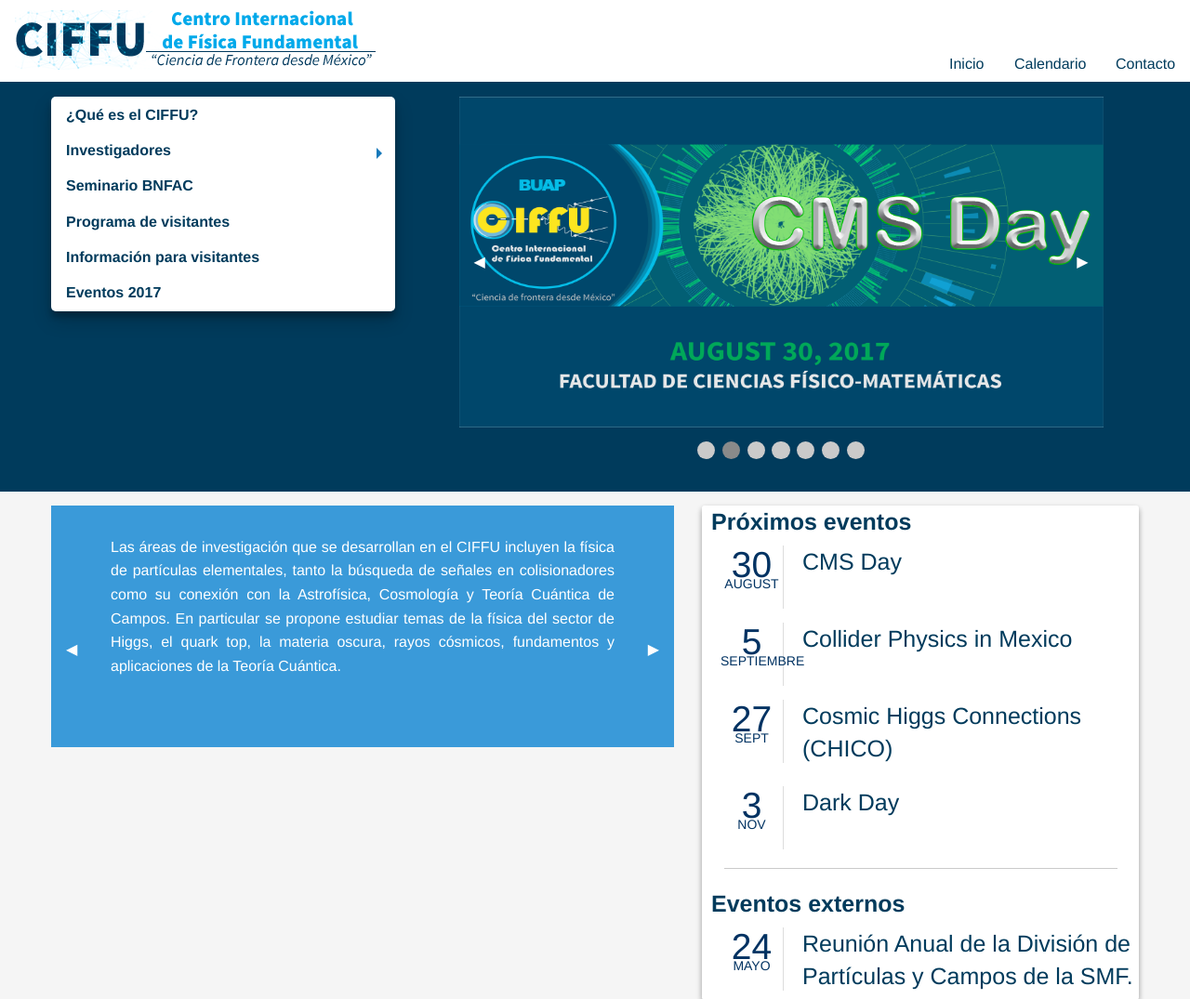
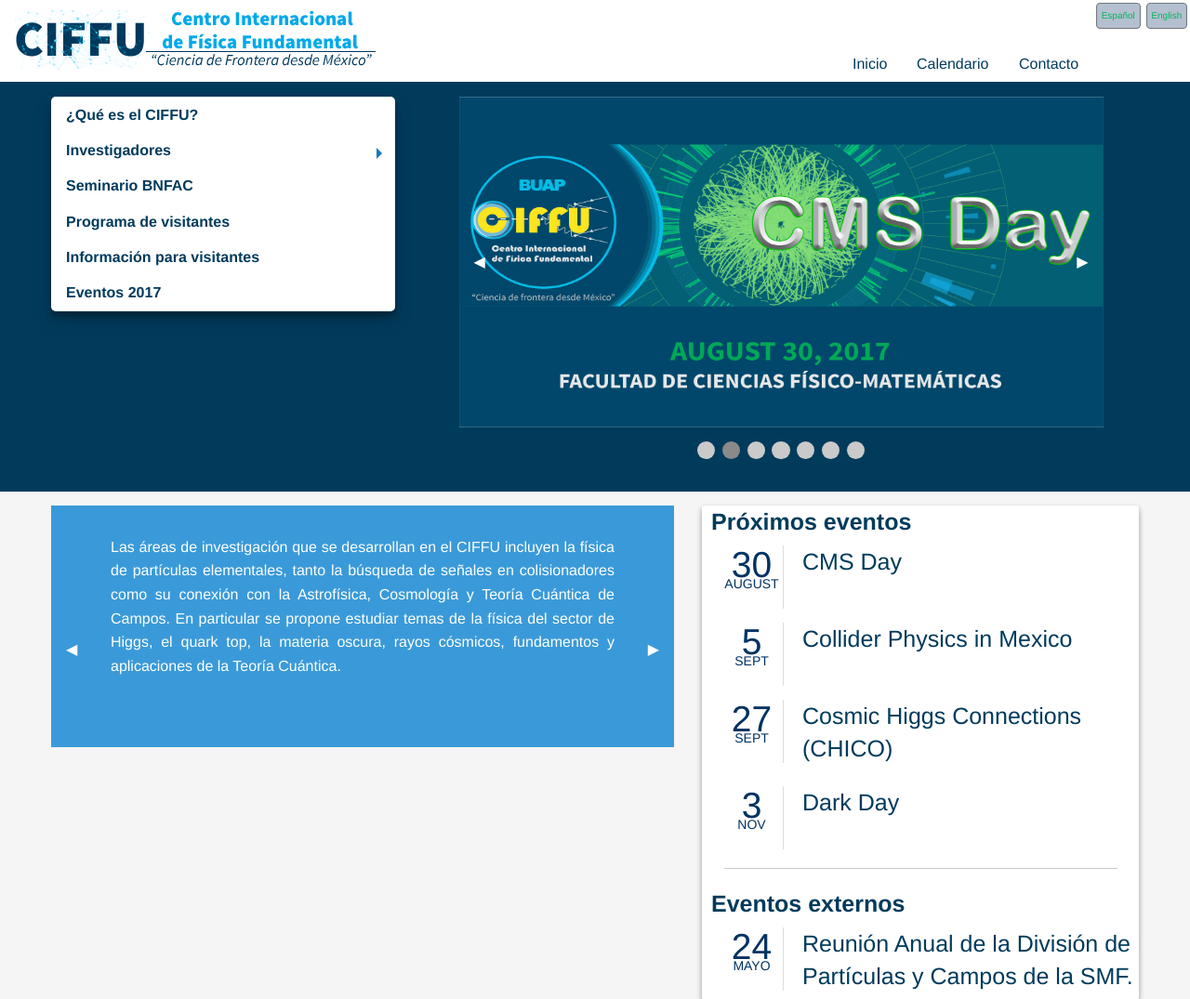
Before and after one commit to CIFFU/codigo-fuente, a PHP site: page / in a window 1280 px wide. Shown: the top 1075 px of the page at 93% size. Run offline with PHP 8.4, Linux system fonts and the light colour scheme; some libraries are stand-ins or nearby versions.

Commit message:
Correccion de errores
Solucion a problemas menores

```diff
--- a/css/app.css
+++ b/css/app.css
@@ -832,6 +832,16 @@
 .barra-idiomas > ul > li > a{
 	border: 1px solid #70777F;
 	background-color: #B4C0CF;
+	color: #00B35C;
+	margin: 3px 3px;
+	border-radius: 4px;
+	padding: 0.5rem 0.3rem;
+	font-size: 10px;
+}
+
+.barra-idiomas > ul > li > a:hover{
+	border: 1px solid #70777F;
+	background-color: #00B35C;
 	color: white;
 	margin: 3px 3px;
 	border-radius: 4px;
--- a/en/eventos.php
+++ b/en/eventos.php
@@ -154,7 +154,6 @@
     <br>
     <br>
     <br>
-    <a href="https://indico.cern.ch/event/655545/" target="_blank" class="button float-right">Registration: https://indico.cern.ch/e/CMSdayPuebla</a>
 
   </div>
 
@@ -176,7 +175,7 @@
 
     <div class="row">
       <div class="small-12 column">
-          <a href="assets\img\seminarios\CMSDAYPOSTERV1.png"><img src="assets\img\seminarios\CMSDAYPOSTERV1.png"></a>
+
       </div>
     </div>
   </div>
--- a/en/index.php
+++ b/en/index.php
@@ -140,7 +140,7 @@
         <div class="cuerpo-fecha">
           <div class="fecha">
             <span class="dia">5</span>
-            <span class="mes">September</span>
+            <span class="mes">Sept</span>
           </div>
         </div>
         <div class="cuerpo-evento">
--- a/header.php
+++ b/header.php
@@ -71,6 +71,12 @@
 
 <div data-sticky-container>
   <div id="header" class="top-bar" data-sticky data-options="marginTop:0;  stickyOn:small;" style="width:100%">
+    <div class="barra-idiomas"  style="background-color: #ffffff; width:100%">
+      <ul class="menu float-right">
+        <li><a href="../index.php">Español</a></li>
+        <li><a href="index.php">English</a></li>
+      </ul>
+    </div>
     <div class="top-bar-left">
     	<ul class="menu">
         	<li>
--- a/index.php
+++ b/index.php
@@ -140,7 +140,7 @@
         <div class="cuerpo-fecha">
           <div class="fecha">
             <span class="dia">5</span>
-            <span class="mes">Septiembre</span>
+            <span class="mes">Sept</span>
           </div>
         </div>
         <div class="cuerpo-evento">
```
Also changed, not shown: en/css/app.css (+10 -0 lines), eventos.php (+2 -8 lines).
